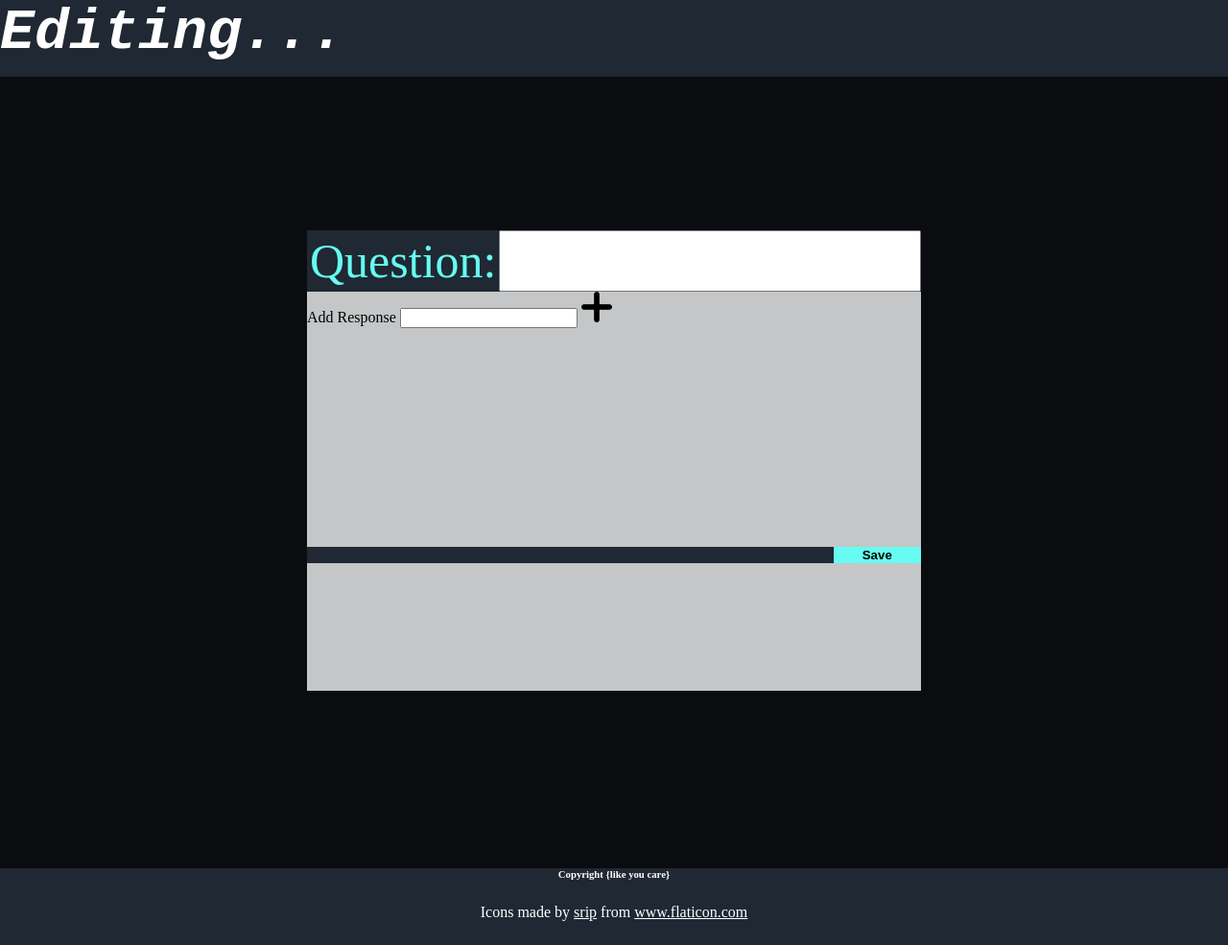
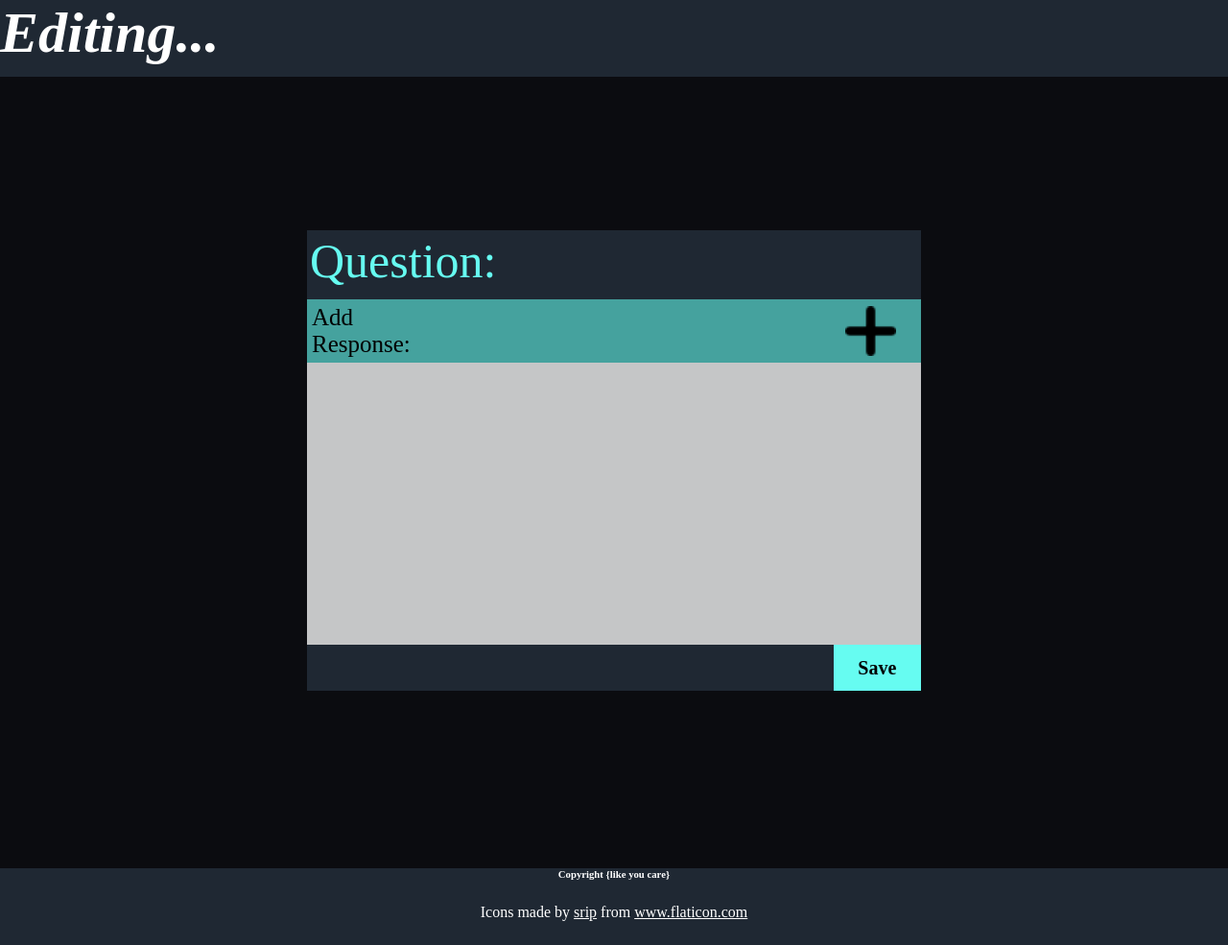
Before and after one commit to durban24k/PollApp, a Node server app: page /edit in a window 1280 px wide. Shown: the whole page at 96% size. Run offline with Node 20, Linux system fonts and the light colour scheme.

Commit message:
Altered CSS.

```diff
--- a/public/css/edit.css
+++ b/public/css/edit.css
@@ -1,3 +1,7 @@
+:root {
+    --response-div-control-background-color: #45A29E;
+}
+
 form {
     width: 100%;
     height: 100%;
@@ -8,6 +12,11 @@ form {
     grid-column: 2/3;
 
     font-size: 30px;
+
+    background: none;
+    border: none;
+
+    color: var(--question-div-color);
 }
 
 #response-controls-div {
@@ -15,6 +24,7 @@ form {
     display: grid;
 
     grid-template-columns: 1fr 4fr 1fr;
+    background: var(--response-div-control-background-color);
 }
 
 #response-controls-div label {
@@ -30,6 +40,14 @@ form {
     text-align: center;
 
     cursor: pointer;
+}
+
+#response-controls-div input {
+    background: none;
+    border: none;
+
+    font-family: var(--font-family);
+    font-size: 20px;
 }
 
 @media(max-width: 700px) {
--- a/public/css/main.css
+++ b/public/css/main.css
@@ -20,6 +20,7 @@
     --response-div-height: 75%;
     --control-div-height: 10%;
 
+    --font-family: ('Courier New', Courier, monospace);
 }
 
 
@@ -63,7 +64,7 @@ header h1 {
 
     color: var(--header-h1-forground-color);
 
-    font-family: 'Courier New', Courier, monospace;
+    font-family: var(--font-family);
     font-size: 60px;
     font-style: italic;
 }
@@ -137,7 +138,8 @@ main {
     grid-column: 2/3;
     background: var(--control-button-backgroun-color);
     font-weight: bold;
-    font-family: Arial, Helvetica, sans-serif;
+    font-family: var(--font-family);
+    font-size: 20px;
     border: none;
 }
 
--- a/views/edit.hbs
+++ b/views/edit.hbs
@@ -6,7 +6,7 @@
     <meta http-equiv="X-UA-Compatible" content="ie=edge">
     <title>Edit Poll</title>
     <link rel="stylesheet" href="css/main.css">
-    <link rel="stylesheet" href="css/style.css">
+    <link rel="stylesheet" href="css/edit.css">
 </head>
 <body class="background-color">
     <header><h1>Editing...</h1></header>
@@ -22,7 +22,7 @@
 
                 <div id="response-div">
                     <div id="response-controls-div">
-                        <label id="response-controls-label">Add Response</label>
+                        <label id="response-controls-label">Add Response:</label>
                         <input type="text" id="response-controls-textbox">
                         <img src="images/add.png" alt="Add Response to list." id="response-controls-button" onclick="createResponse()">
                     </div>
```
